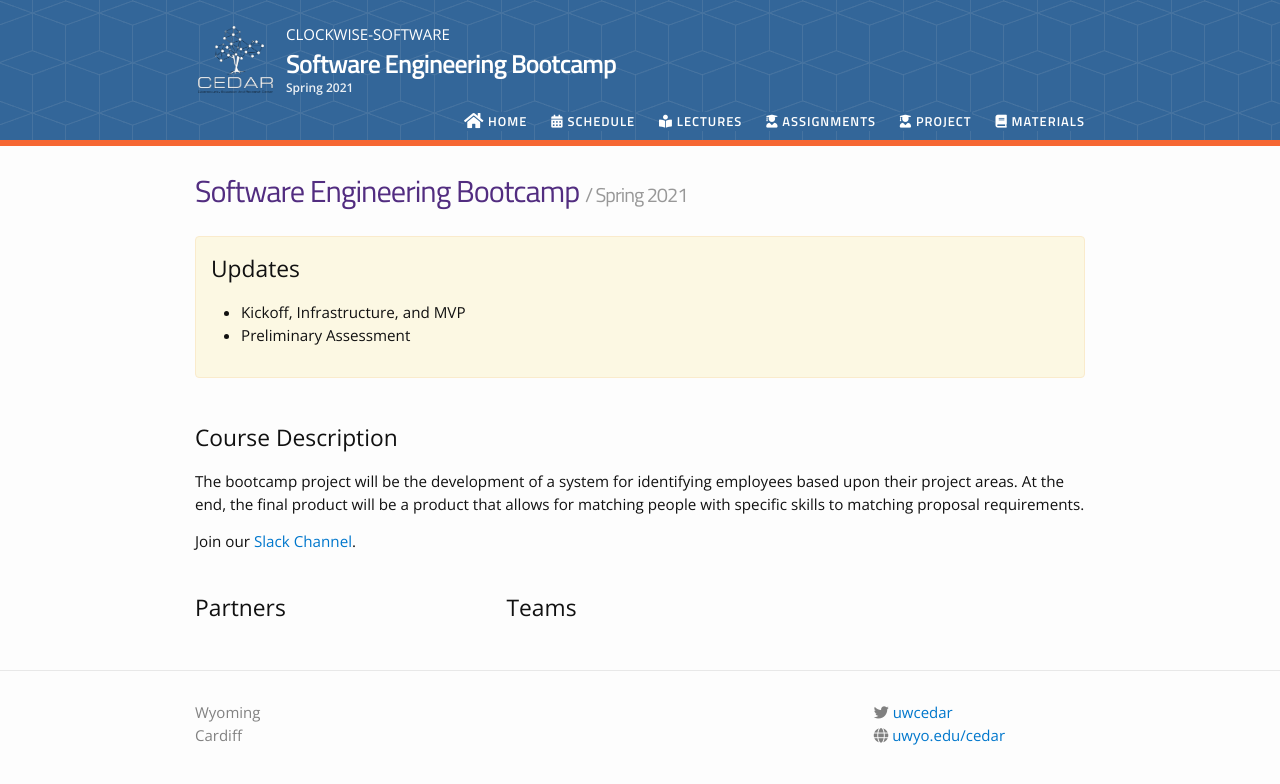
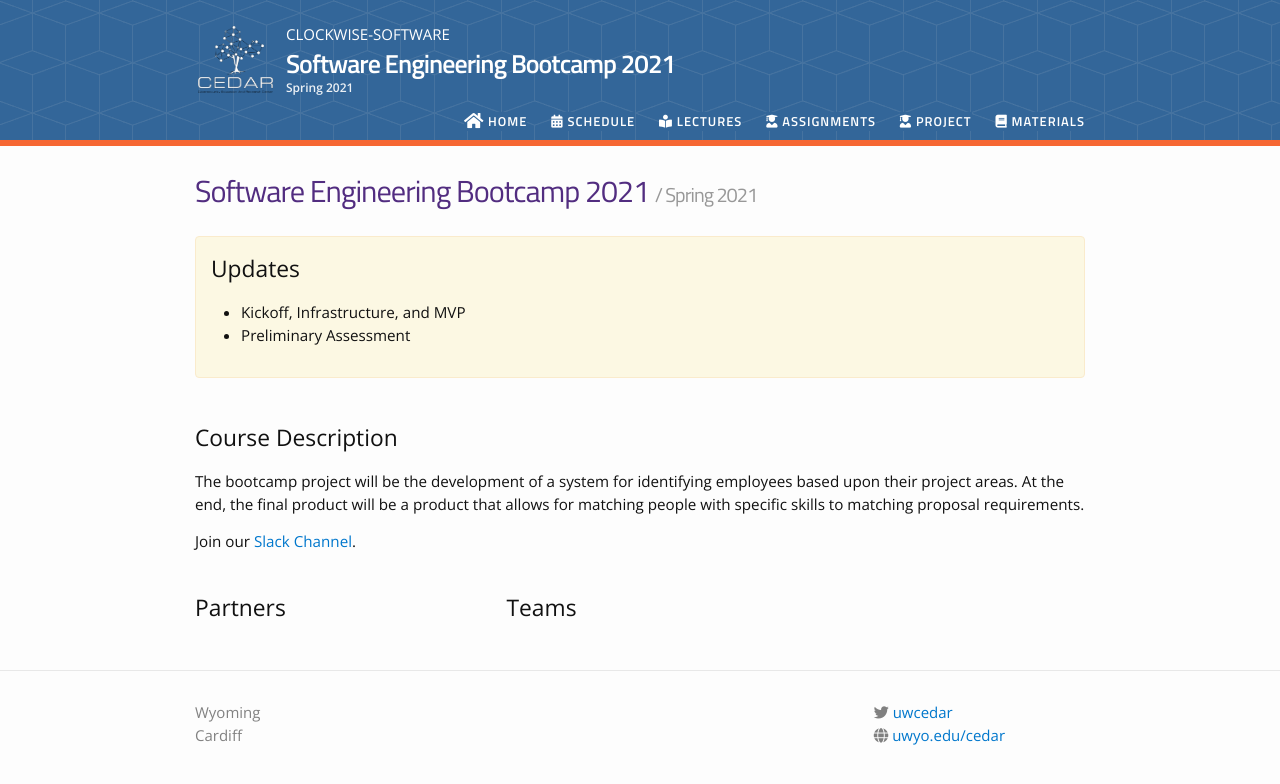
Before and after one commit to dr-mikeb/clockwise-software.github.io, a Jekyll site: the page built from index.md, in a window 1280 px wide. Shown: the top 784 px of the page. Built offline with Jekyll 4.4.1, drawn with Linux system fonts in a browser that asks for light colours; nearby versions of some CDN libraries.

Commit message:
Update _config.yml

```diff
--- a/_config.yml
+++ b/_config.yml
@@ -1,5 +1,5 @@
 # Site settings
-course_name: Software Engineering Bootcamp
+course_name: Software Engineering Bootcamp 2021
 course_description: The bootcamp project will be the development of a system for identifying employees based upon their project areas. At the end, the final product will be a product that allows for matching people with specific skills to matching proposal requirements.
 course_semester: Spring 2021
 
```
